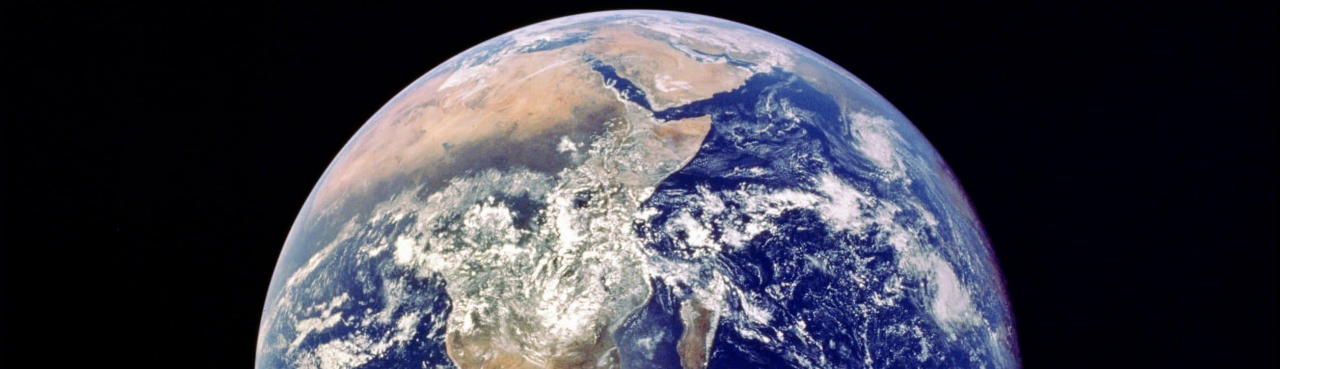
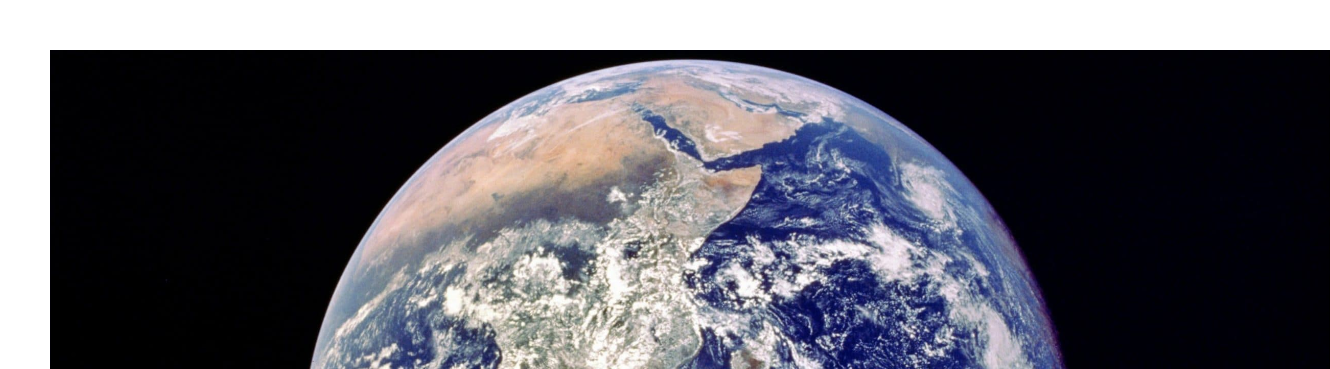
Before and after one commit to giosue-santoro/htmlcss-airbnb, a plain HTML site: page index.html in a window 1280 px wide. Shown: the top 369 px of the page, 1330 px wide, since content can reach past the window. Drawn offline with Linux system fonts and the light colour scheme.

Commit message:
Layout con margini

```diff
--- a/style.css
+++ b/style.css
@@ -8,11 +8,11 @@
 .planet {
   width: 100%;
   height: 100vh;
-  border-bottom: 2px solid white;
   color: #000;
   background-position: center;
   background-size: contain;
-  box-shadow: 5px 5px rgba(0,0,0,0.3);
+  box-shadow: 3px 3px rgba(0,0,0,0.2);
+  margin: 50px;
 }
 
 .name {
@@ -28,6 +28,7 @@
 
 #terra {
   background-image: url(img/terra.jpeg);
+
 }
 #marte {
   background-image: url(img/marte.jpg);
```
Also changed, not shown: index.html (line endings or trailing spaces).
